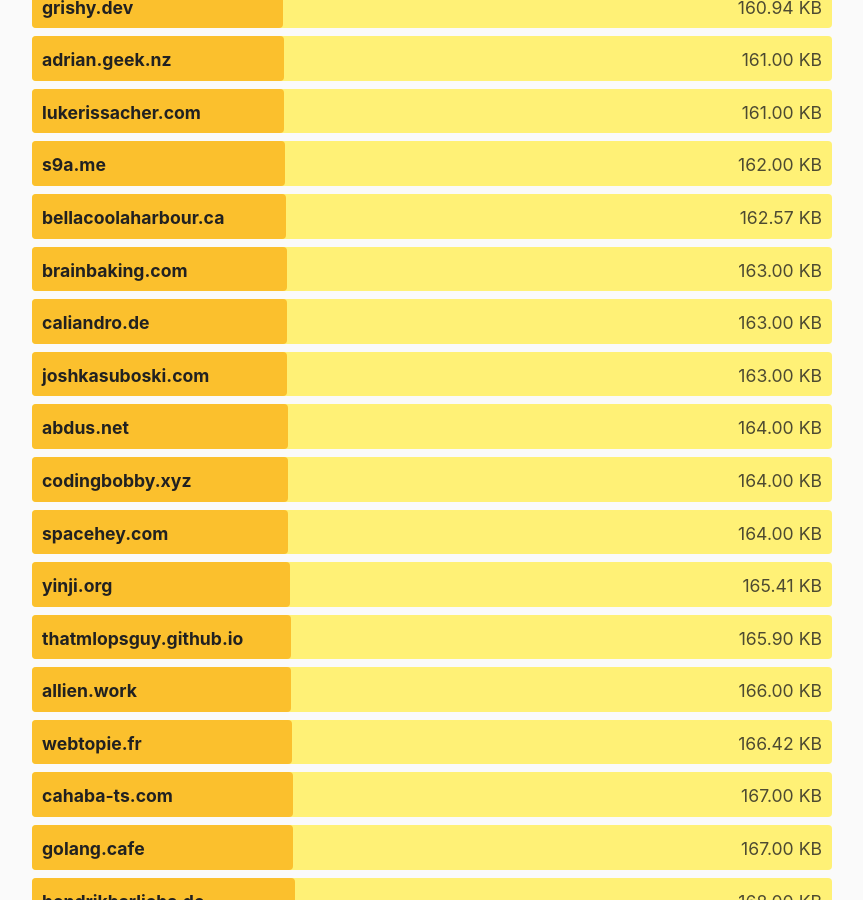
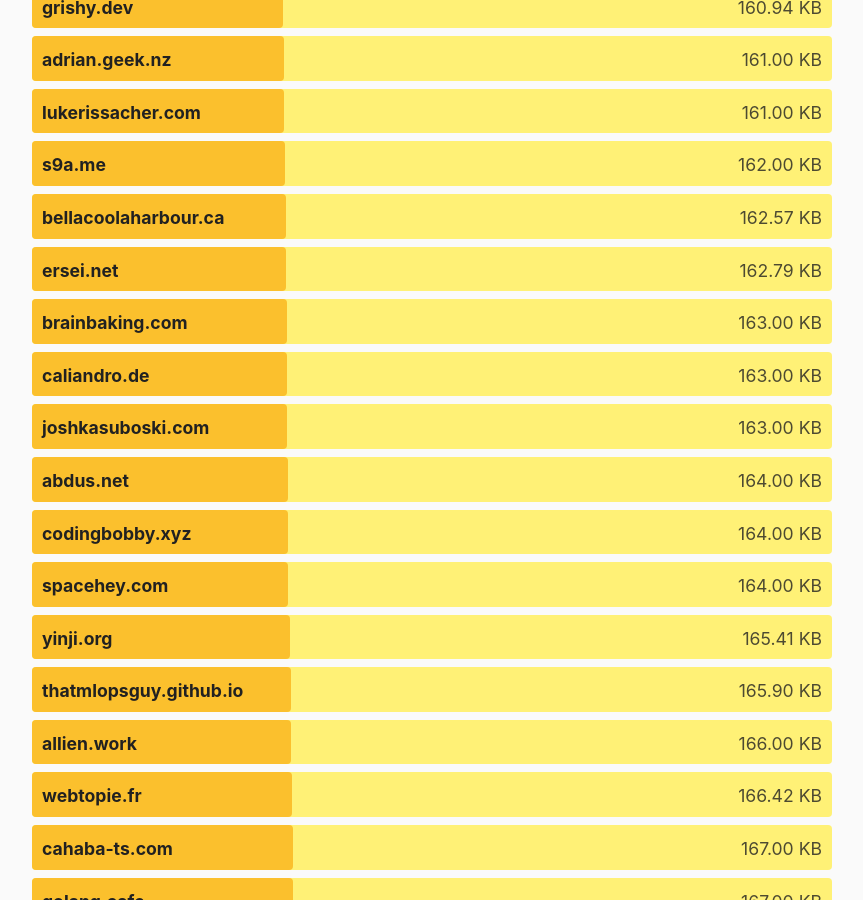
Before and after one commit to kevquirk/512kb.club, a Jekyll site: the page built from index.md, in a window 1280 px wide and 900 px high, scrolled down 32939 px. Shown: the whole window, without its empty margins (208-1071 px from the left). Built offline with Jekyll 4.4.1, drawn with Linux system fonts in a browser that asks for light colours.

Commit message:
Add ersei.net

```diff
--- a/_data/sites.yml
+++ b/_data/sites.yml
@@ -4482,3 +4482,8 @@
   url: https://zwieratko.sk/
   size: 28.07
   last_checked: 2024-02-11
+
+- domain: ersei.net
+  url: https://ersei.net/
+  size: 162.79
+  last_checked: 2024-12-08
```
